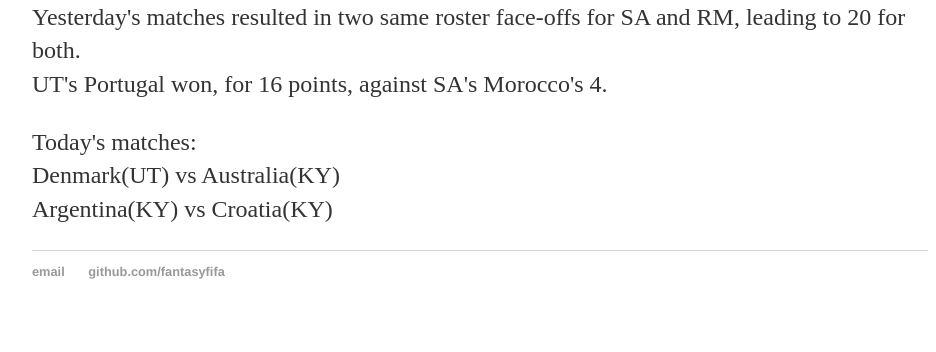
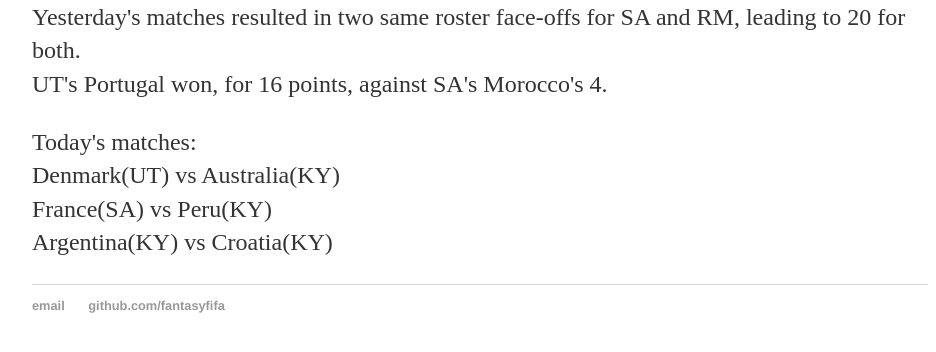
Before and after one commit to fantasyfifa/fantasyfifa.github.io, a Jekyll site: the page built from index.html, in a window 1280 px wide, cut to the strip 740-1113 px from the top of the page. Shown: the top 352 px of the strip, without its empty margins (160-1096 px from the left). Built offline with Jekyll 4.4.1, drawn with Linux system fonts in a browser that asks for light colours; some of the changed lines change nothing that is shown.

Commit message:
Update index.html

```diff
--- a/index.html
+++ b/index.html
@@ -10,5 +10,5 @@ title: Fantasy Fifa
 	<p>The site is updated by every evening 8pm, reflecting the past day's score changes. So please check the site everyday.</p>
 	<a href="https://ibb.co/jxdYvT"><img src="https://preview.ibb.co/bMPj28/20_TH_SCORES.png" alt="20_TH_SCORES" border="0"></a>
 	<p>Yesterday's matches resulted in two same roster face-offs for SA and RM, leading to 20 for both.<br/> UT's Portugal won, for 16 points, against SA's Morocco's 4.</p>
-	<p>Today's matches:<br/>Denmark(UT) vs Australia(KY)<br/France(SA) vs Peru(KY)<br/>Argentina(KY) vs Croatia(KY)<br/></p>
+	<p>Today's matches:<br/>Denmark(UT) vs Australia(KY)<br/>France(SA) vs Peru(KY)<br/>Argentina(KY) vs Croatia(KY)<br/></p>
 </div><!-- /.blurb -->
```
